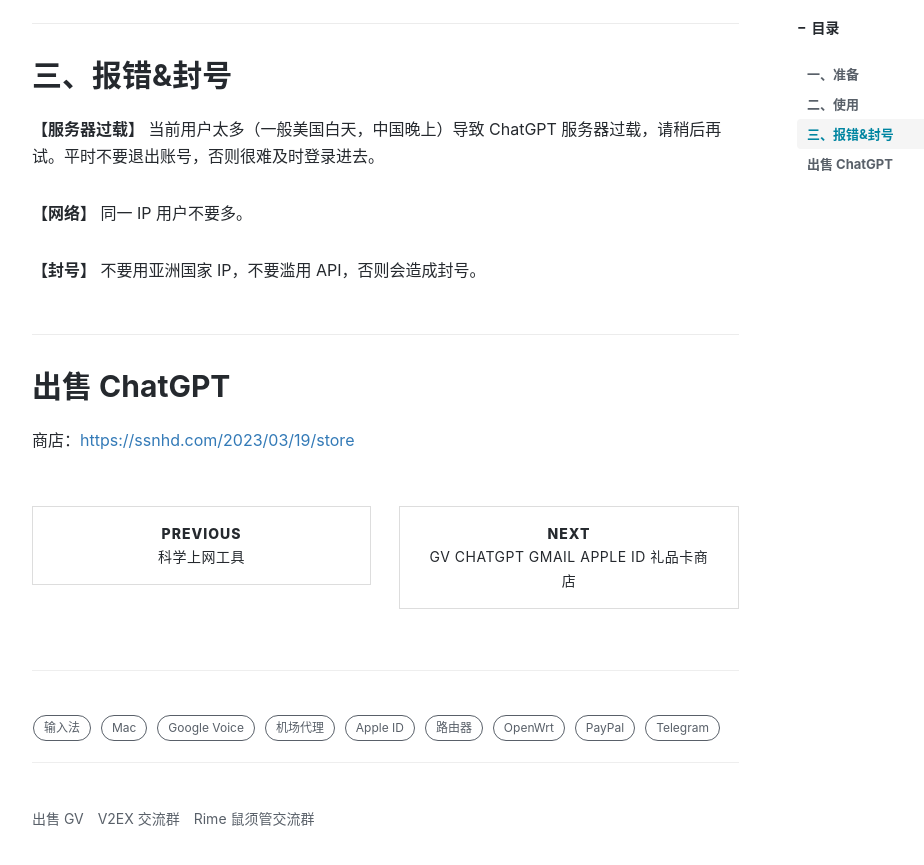
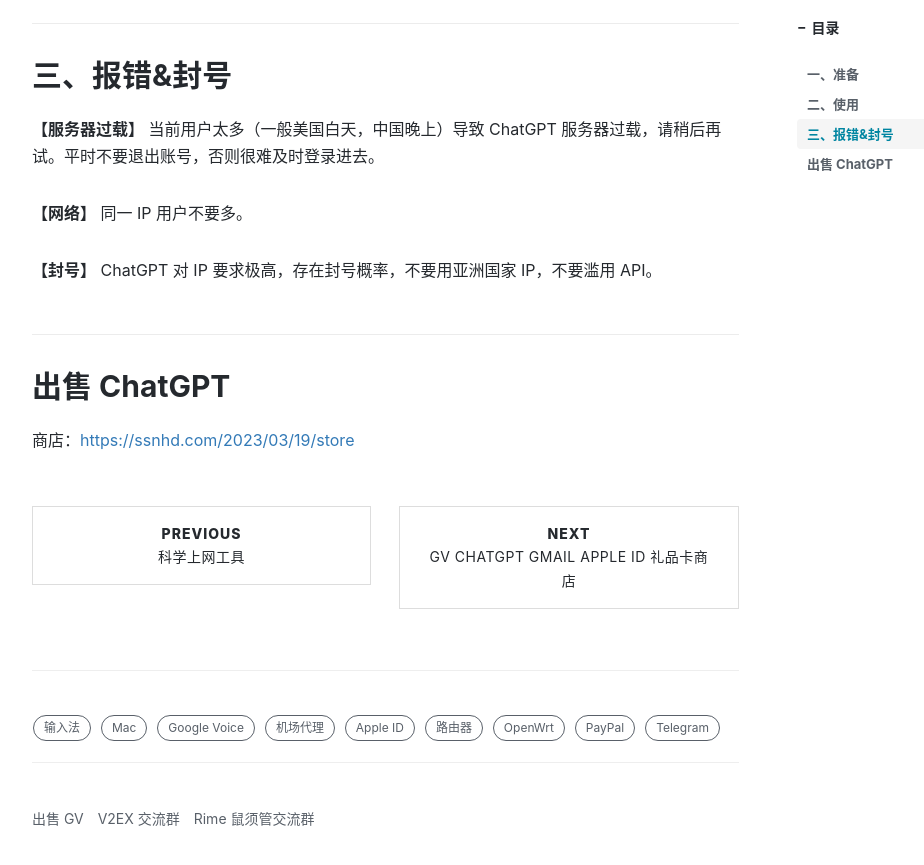
Before and after one commit to ssnhd/ssnhd.github.io, a Jekyll site: the page built from _posts/2023-2-17-ChatGPT.md, in a window 1280 px wide and 900 px high, scrolled down 956 px. Shown: the top 865 px of the window, without its empty margins (233-1157 px from the left). Built offline with Jekyll 4.4.1, drawn with Linux system fonts in a browser that asks for light colours; nearby versions of some CDN libraries; comment, search, counter and statistics services are not loaded.

Commit message:
Update 2023-2-17-ChatGPT.md

```diff
--- a/_posts/2023-2-17-ChatGPT.md
+++ b/_posts/2023-2-17-ChatGPT.md
@@ -31,7 +31,7 @@
 
 **【网络】** 同一 IP 用户不要多。
 
-**【封号】** 不要用亚洲国家 IP，不要滥用 API，否则会造成封号。
+**【封号】** ChatGPT 对 IP 要求极高，存在封号概率，不要用亚洲国家 IP，不要滥用 API。
 
 ## 出售 ChatGPT
 
```
